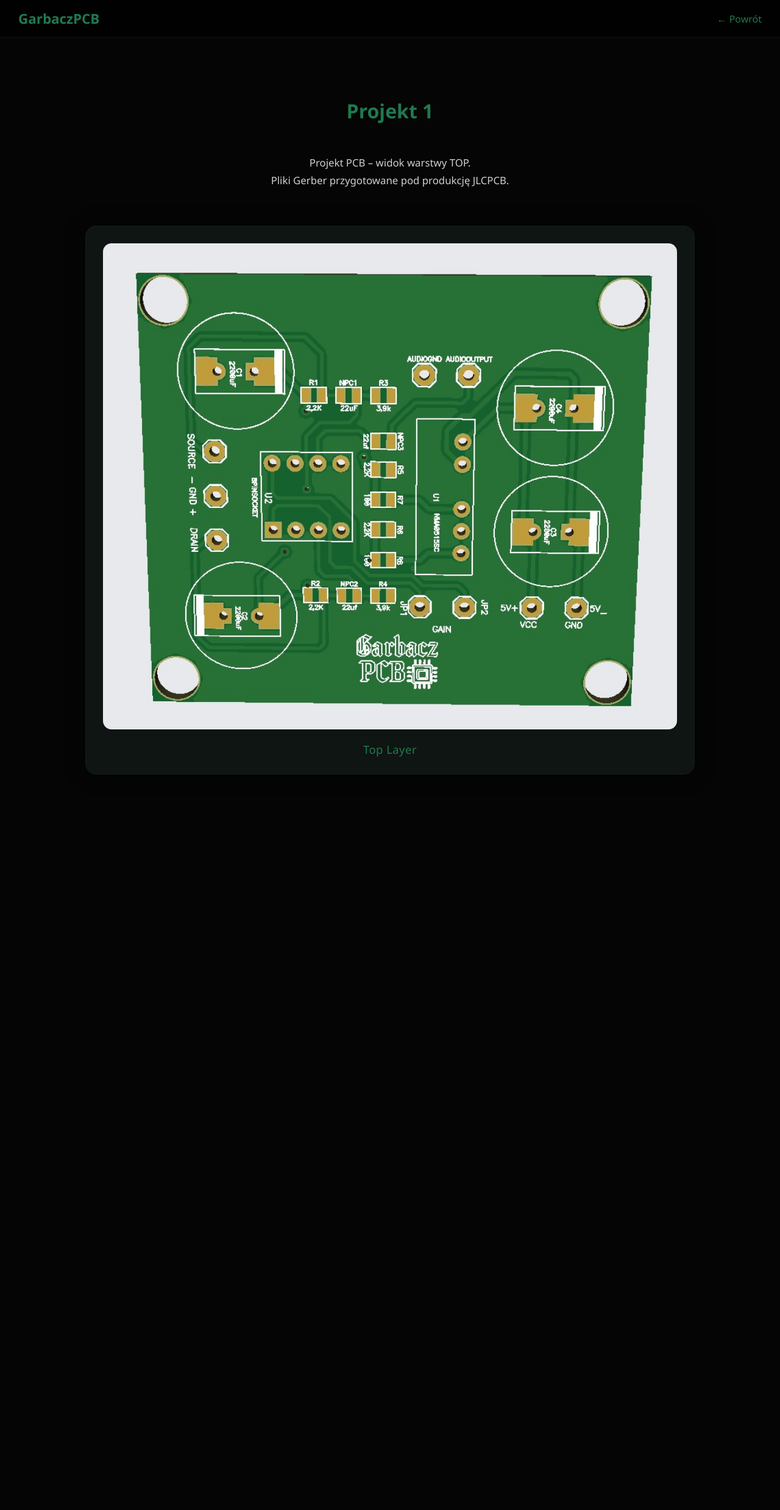
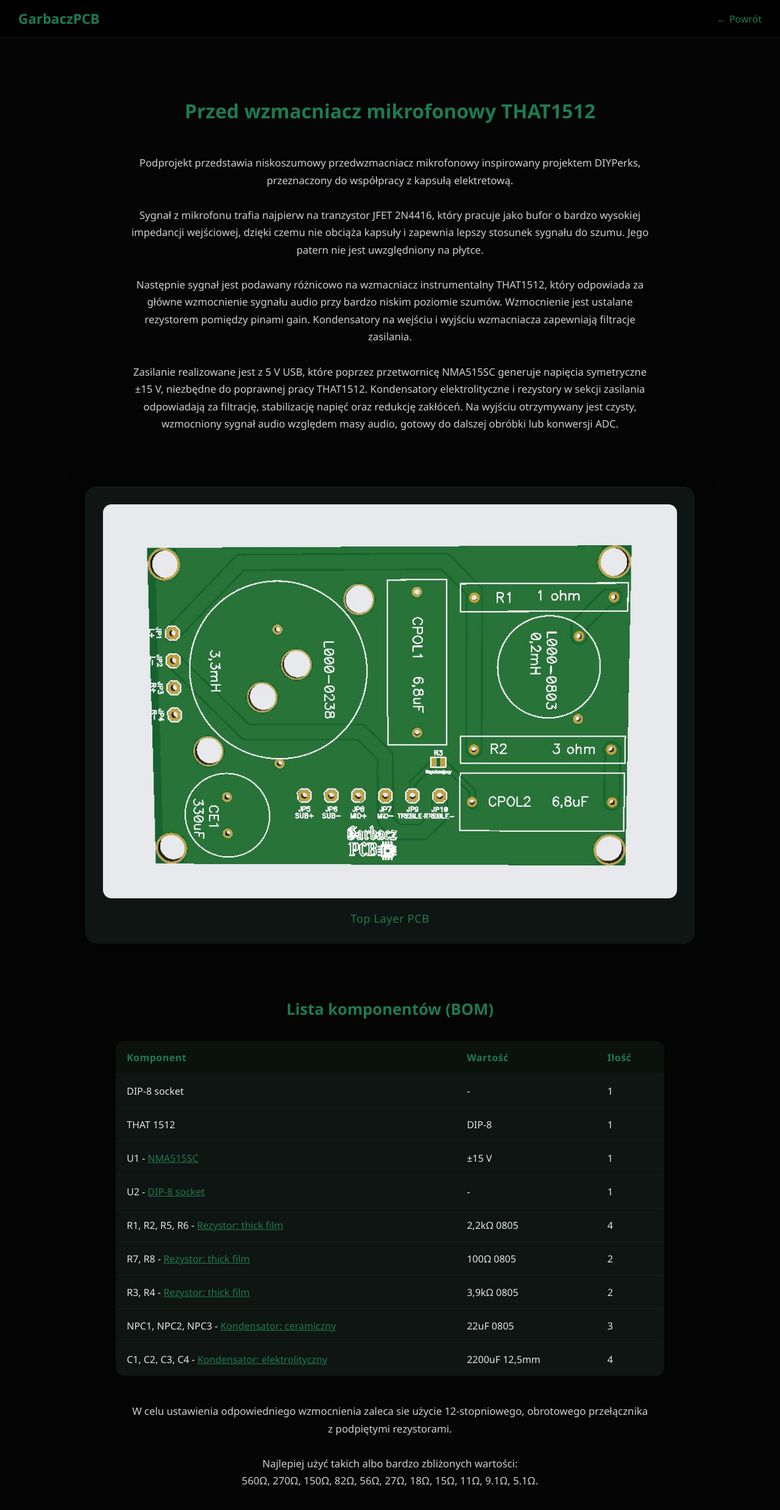
Before and after one commit to antonijog1/GarbaczPCB, a plain HTML site: page projekt5.html in a window 1280 px wide. Shown: the whole page at 61% size. Before the commit the page ends 1350 px from the top, so only its background shows below. Drawn offline with Linux system fonts and the light colour scheme.

Commit message:
Wprowadzono poprawki na stronie

```diff
--- a/projekt5.html
+++ b/projekt5.html
@@ -3,7 +3,7 @@
 <head>
   <meta charset="UTF-8">
   <meta name="viewport" content="width=device-width, initial-scale=1.0">
-  <title>Projekt 1 – GarbaczPCB</title>
+  <title>Przed wzmacniacz mikrofonowy THAT1512 – GarbaczPCB</title>
   <link rel="icon" type="image/png" href="GarbaczPCB.png">
   <link rel="stylesheet" href="styl.css">
 </head>
@@ -17,19 +17,52 @@
 </header>
 
 <section class="content">
-  <h2>Projekt 1</h2>
+  <h2>Przed wzmacniacz mikrofonowy THAT1512</h2>
 
   <p class="opis-projektu">
-    Projekt PCB – widok warstwy TOP.<br>
-    Pliki Gerber przygotowane pod produkcję JLCPCB.
+    Podprojekt przedstawia niskoszumowy przedwzmacniacz mikrofonowy inspirowany projektem DIYPerks, przeznaczony do współpracy z kapsułą elektretową.<br><br> Sygnał z mikrofonu trafia najpierw na tranzystor JFET 2N4416, który pracuje jako bufor o bardzo wysokiej impedancji wejściowej, dzięki czemu nie obciąża kapsuły i zapewnia lepszy stosunek sygnału do szumu. Jego patern nie jest uwzględniony na płytce.<br><br>
+
+    Następnie sygnał jest podawany różnicowo na wzmacniacz instrumentalny THAT1512, który odpowiada za główne wzmocnienie sygnału audio przy bardzo niskim poziomie szumów. Wzmocnienie jest ustalane rezystorem pomiędzy pinami gain. Kondensatory na wejściu i wyjściu wzmacniacza zapewniają filtracje zasilania.<br><br>
+
+    Zasilanie realizowane jest z 5 V USB, które poprzez przetwornicę NMA515SC generuje napięcia symetryczne ±15 V, niezbędne do poprawnej pracy THAT1512. Kondensatory elektrolityczne i rezystory w sekcji zasilania odpowiadają za filtrację, stabilizację napięć oraz redukcję zakłóceń. Na wyjściu otrzymywany jest czysty, wzmocniony sygnał audio względem masy audio, gotowy do dalszej obróbki lub konwersji ADC.<br><br>
   </p>
 
   <div class="pcb-single">
     <div class="pcb-card">
-      <img src="p5top.jpg" alt="Projekt 1 – Top Layer PCB">
-      <span>Top Layer</span>
+      <img src="p1top.jpg" alt="Zwrotnica 3-drożna – Top Layer PCB">
+      <span>Top Layer PCB</span>
     </div>
   </div>
+
+  <h3 class="sekcja-tytul">Lista komponentów (BOM)</h3>
+
+  <div class="bom-wrapper">
+    <table class="bom">
+      <thead>
+        <tr>
+          <th>Komponent</th>
+          <th>Wartość</th>
+          <th>Ilość</th>
+        </tr>
+      </thead>
+      <tbody>
+        <tr><td>DIP-8 socket</td><td>-</td><td>1</td></tr>
+        <tr><td>THAT 1512</td><td>DIP-8</td><td>1</td></tr>
+        <tr><td>U1 - <a href="https://www.tme.eu/no/en/details/nma0515sc/dc-dc-converters/murata-power-solutions/">NMA515SC</a></td><td>±15 V</td><td>1</td></tr>
+        <tr><td>U2 - <a href="https://www.tme.eu/no/en/details/1-2199298-2/standard-dip-sockets/te-connectivity/">DIP-8 socket</a></td><td>-</td><td>1</td></tr>
+        <tr><td>R1, R2, R5, R6 - <a href="https://www.tme.eu/pl/details/wr08x2201ftl/rezystory-smd/walsin/">Rezystor: thick film</a></td><td>2,2kΩ 0805</td><td>4</td></tr>
+        <tr><td>R7, R8 - <a href="https://www.tme.eu/pl/details/wr08x1000ftl/rezystory-smd/walsin/">Rezystor: thick film</a></td><td>100Ω 0805</td><td>2</td></tr>
+        <tr><td>R3, R4 - <a href="https://www.tme.eu/pl/details/wr08x1000ftl/rezystory-smd/walsin/">Rezystor: thick film</a></td><td>3,9kΩ 0805</td><td>2</td></tr>
+        <tr><td>NPC1, NPC2, NPC3 - <a href="https://www.tme.eu/pl/details/cl21a226mpqnnne/kondensatory-mlcc-smd/samsung/">Kondensator: ceramiczny</a></td><td>22uF 0805</td><td>3</td></tr>
+        <tr><td>C1, C2, C3, C4 - <a href="https://www.tme.eu/pl/details/ce-2200_25pht-y/kondensatory-elektrolityczne-tht/aishi/ewh1em222k25ot/">Kondensator: elektrolityczny</a></td><td>2200uF 12,5mm</td><td>4</td></tr>
+      </tbody>
+    </table>
+  </div><br><br>
+
+  <p class="opis-projektu">
+    W celu ustawienia odpowiedniego wzmocnienia zaleca sie użycie 12-stopniowego, obrotowego przełącznika z podpiętymi rezystorami. <br><br>Najlepiej użyć takich albo bardzo zbliżonych wartości: <br>560Ω, 270Ω, 150Ω, 82Ω, 56Ω, 27Ω, 18Ω, 15Ω, 11Ω, 9.1Ω, 5.1Ω.
+  </p>
+
 </section>
 
 </body>
```
Also changed, not shown: index.html (+5 -9 lines), projekt1.html (+2 -2 lines), projekt3.html (+1 -1 lines), projektB.html (added, +44 -0 lines).
